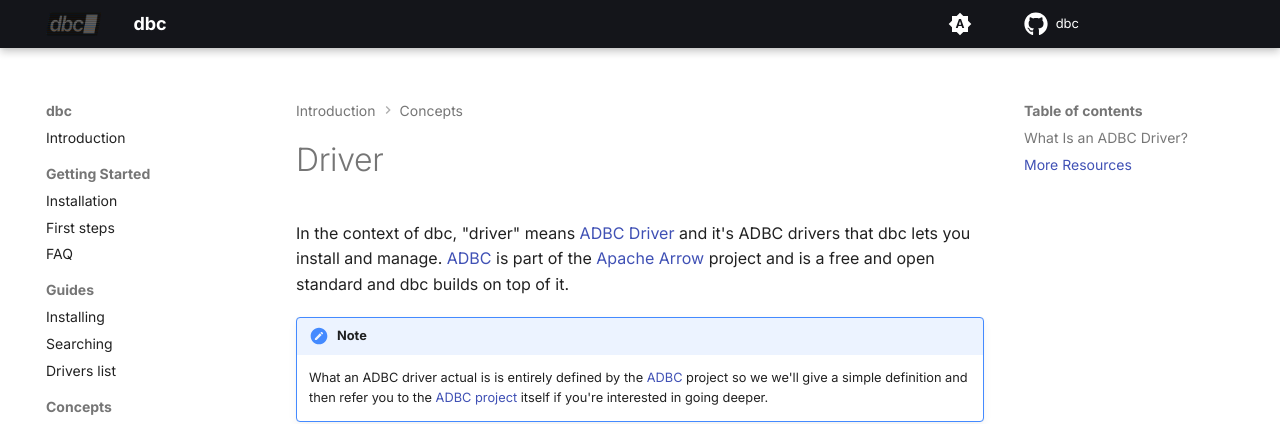
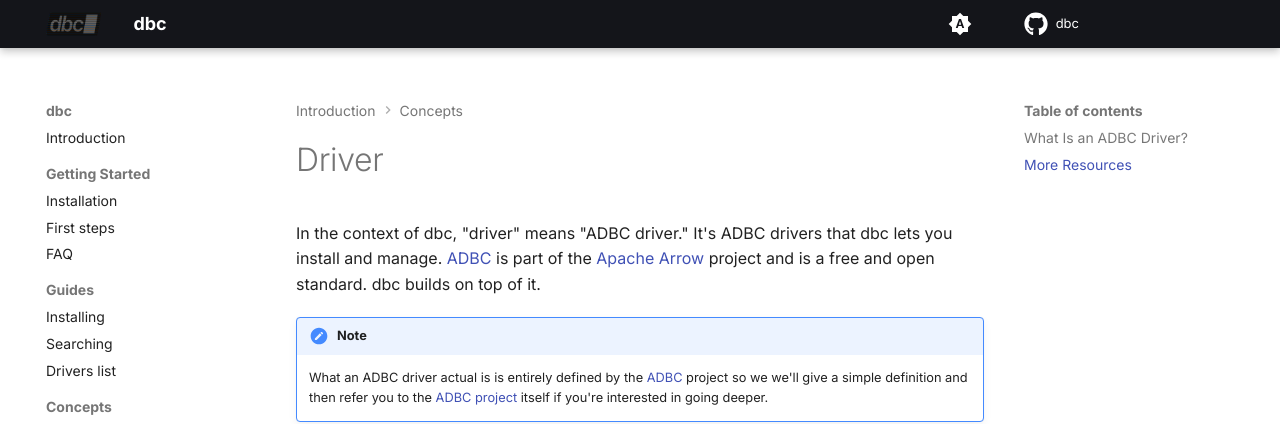
Before and after one commit to columnar-tech/dbc, an MkDocs documentation site: the page built from docs/concepts/driver.md, in a window 1280 px wide and 1222 px high. Shown: the top 424 px of the window. Built offline with MkDocs 1.6.1 and Material for MkDocs 9.7.7, drawn with Linux system fonts in a browser that asks for light colours; plug-ins that fetch from the network failed and are left out; comment, search, counter and statistics services are not loaded.

Commit message:
Update docs/concepts/driver.md
Co-authored-by: Ian Cook <ianmcook@gmail.com>

```diff
--- a/docs/concepts/driver.md
+++ b/docs/concepts/driver.md
@@ -2,7 +2,7 @@
 
 # Driver
 
-In the context of dbc, "driver" means [ADBC Driver](https://arrow.apache.org/adbc) and it's ADBC drivers that dbc lets you install and manage. [ADBC](https://arrow.apache.org/adbc) is part of the [Apache Arrow](https://arrow.apache.org) project and is a free and open standard and dbc builds on top of it.
+In the context of dbc, "driver" means "ADBC driver." It's ADBC drivers that dbc lets you install and manage. [ADBC](https://arrow.apache.org/adbc) is part of the [Apache Arrow](https://arrow.apache.org) project and is a free and open standard. dbc builds on top of it.
 
 !!! note
 
```
